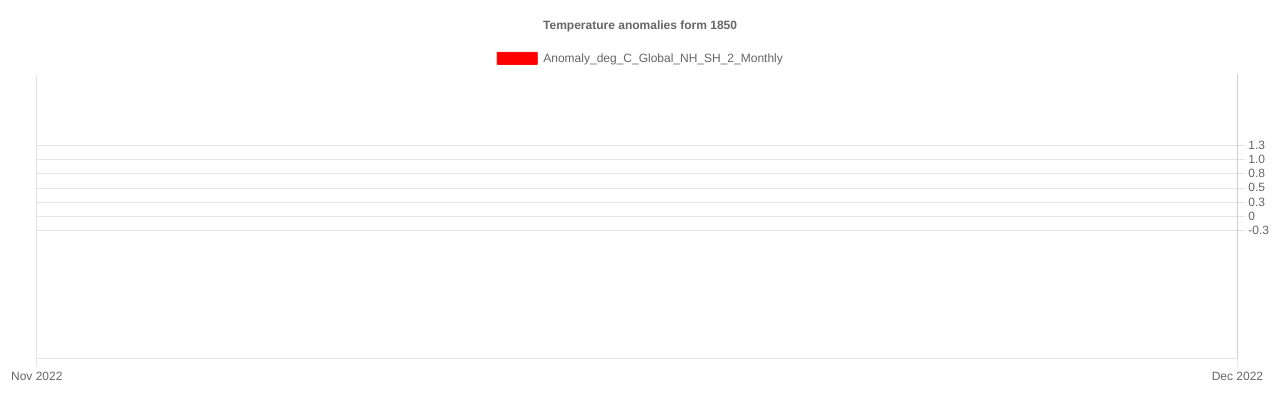
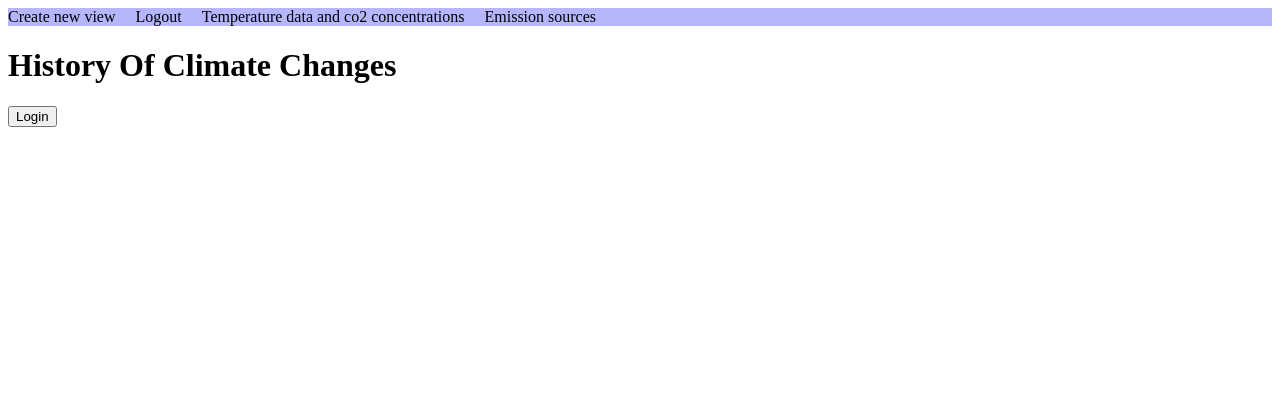
Before and after one commit to Web-ohjelmoinnin-sovellusprojekti-R24/Ilmastonmuutos, a React (Create React App) app in the folder webproject_react/: page / in a window 1280 px wide. Shown: the top 420 px of the page. Built offline with nearby package versions, Linux system fonts and the light colour scheme; no server answers.

Commit message:
github test + sivuja

```diff
--- a/webproject_react/package.json
+++ b/webproject_react/package.json
@@ -13,6 +13,7 @@
     "react": "^18.2.0",
     "react-chartjs-2": "^4.3.1",
     "react-dom": "^18.2.0",
+    "react-router-dom": "^6.4.3",
     "react-scripts": "5.0.1",
     "web-vitals": "^2.1.4"
   },
--- a/webproject_react/src/App.css
+++ b/webproject_react/src/App.css
@@ -0,0 +1,7 @@
+.navbar{
+    display: flex;
+    background-color: #b6b6fd;
+}
+.navbar > * {
+    margin-right: 20px;
+}
--- a/webproject_react/src/App.js
+++ b/webproject_react/src/App.js
@@ -1,13 +1,25 @@
 import './App.css';
+import Login from './components/Login';
+import Home from './components/Home';
 import V1 from './components/V1';
+import CreateView from './components/CreateView'
+import {Routes, Route, BrowserRouter, Link} from "react-router-dom";
 
 function App() {
 
   return (
     <div>
-      <div>
-        <V1/>
+      <div className='navbar'>
+        <div>Create new view</div>
+        <div>Logout</div>
+        <div>Temperature data and co2 concentrations</div>
+        <div>Emission sources</div>
       </div>
+        <Routes>
+        <Route path="/" element={<Login/>}/>
+        <Route path='/views' element={<CreateView/>}/>
+        <Route path="/v1" element={<V1/>}/>
+        </Routes>
     </div>
   );
 }
--- /dev/null
+++ b/webproject_react/src/components/CreateView.js
@@ -0,0 +1,9 @@
+import React from "react";
+
+export default function CreateView() {
+return (
+    <div>
+        <p>Create new view</p>
+    </div>
+)
+}
--- /dev/null
+++ b/webproject_react/src/components/Home.js
@@ -0,0 +1,9 @@
+import React from "react";
+
+export default function Home() {
+return (
+    <div>
+        <p>Home</p>
+    </div>
+)
+}
--- /dev/null
+++ b/webproject_react/src/components/Login.js
@@ -0,0 +1,12 @@
+import React from "react";
+import {Link} from "react-router-dom";
+
+
+export default function Login() {
+return (
+    <div>
+        <h1>History Of Climate Changes</h1>
+        <Link to="/v1"><button>Login</button></Link>
+    </div>
+)
+}
--- a/webproject_react/src/index.js
+++ b/webproject_react/src/index.js
@@ -1,10 +1,13 @@
 import React from 'react';
 import ReactDOM from 'react-dom/client';
 import App from './App';
+import { BrowserRouter } from 'react-router-dom';
 
 const root = ReactDOM.createRoot(document.getElementById('root'));
 root.render(
   <React.StrictMode>
+    <BrowserRouter>
     <App />
+    </BrowserRouter>
   </React.StrictMode>
 );
```
Also changed, not shown: 2 other files (tests, documents, lock files or other folders).
